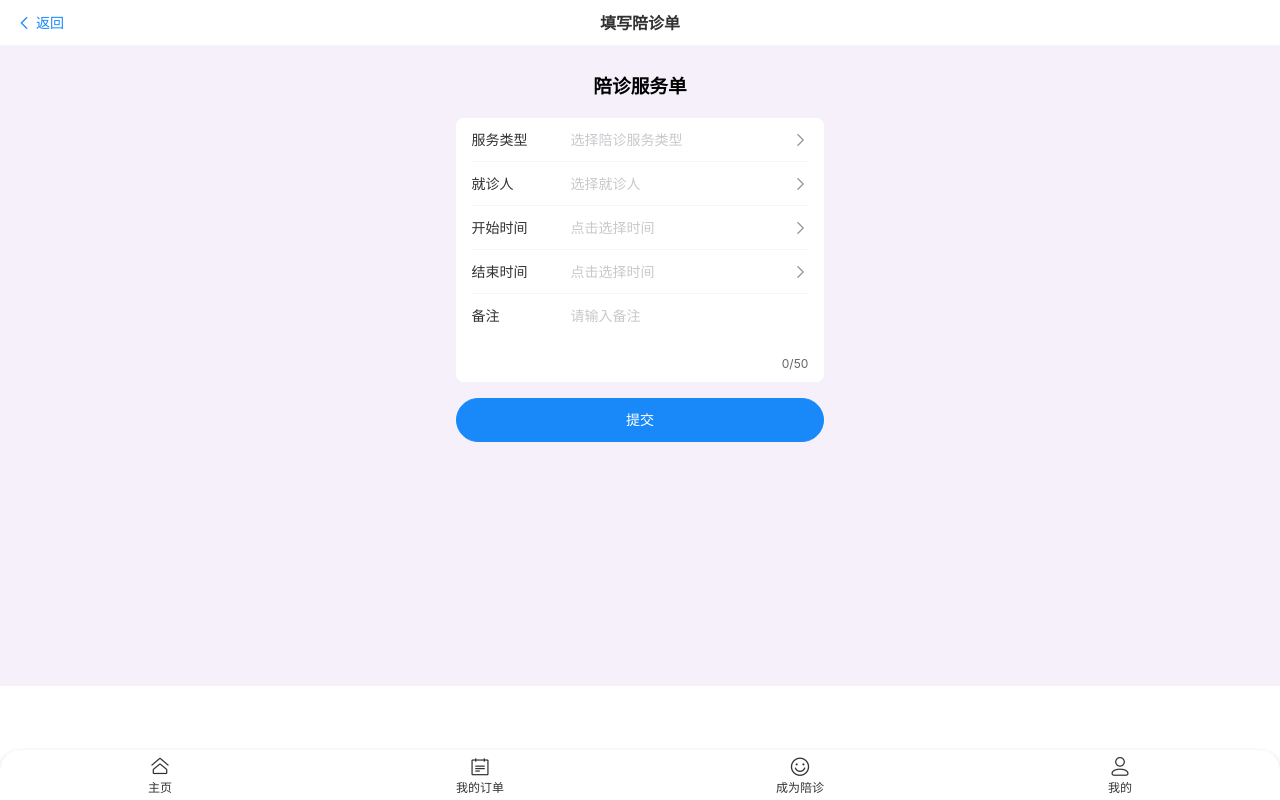
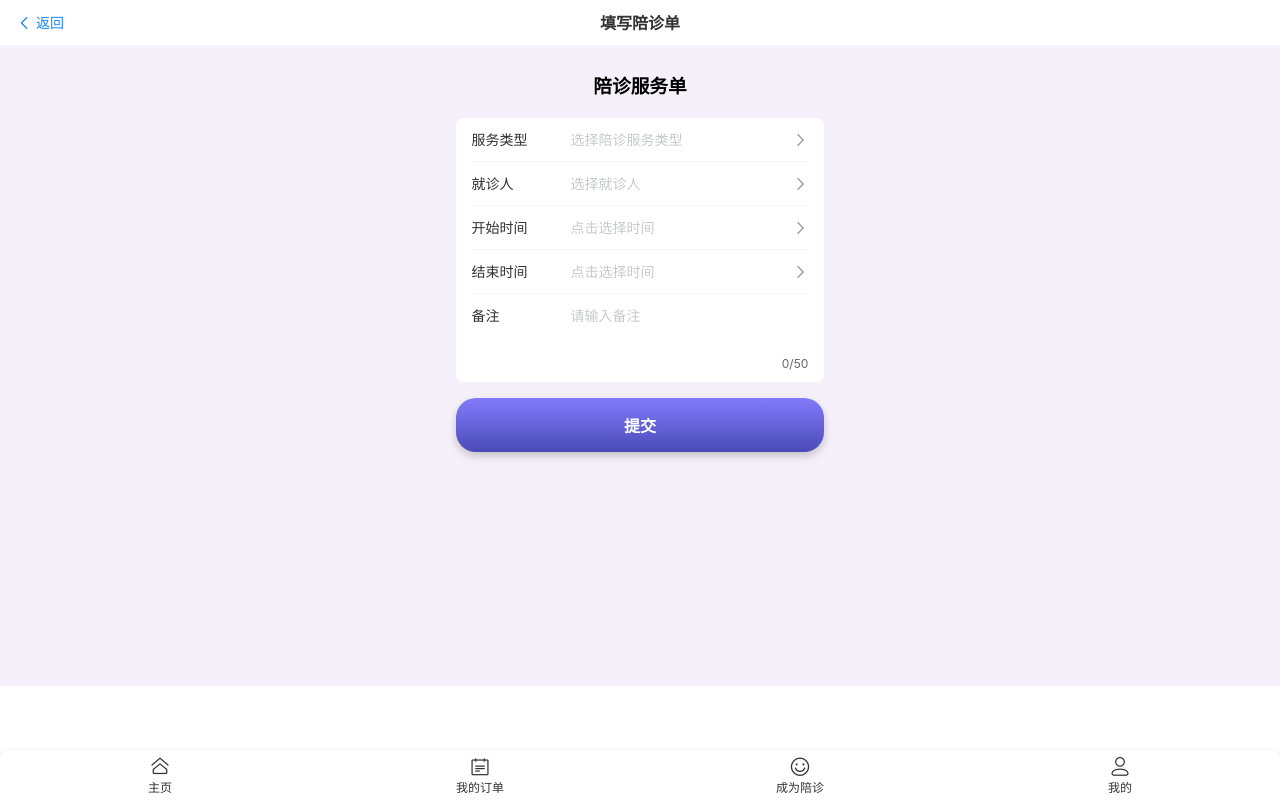
Before and after one commit to ROBINRUGAN/healthdb, a Vue app: page /iwant in a window 1280 px wide. Built offline with nearby package versions, Linux system fonts and the light colour scheme.

Commit message:
fix: 修改样式效果和页面自动置顶

```diff
--- a/src/App.vue
+++ b/src/App.vue
@@ -20,11 +20,11 @@ import { RouterLink, RouterView } from 'vue-router'
   box-sizing: border-box;
 }
 .van-tabbar--fixed {
-  border-radius: 20px 20px 0 0 !important;
+  border-radius: 10px 10px 0 0 !important;
   box-shadow: 0 2px 5px rgba(0, 0, 0, 0.2) !important;
 }
 .van-tabbar-item {
-  border-radius: 20px !important;
+  border-radius: 10px !important;
 }
 .van-hairline--top-bottom:after,
 .van-hairline-unset--top-bottom:after {
--- a/src/router/index.ts
+++ b/src/router/index.ts
@@ -51,7 +51,11 @@ const router = createRouter({
       path: '/register',
       component: RegisterView
     }
-  ]
+  ],
+  scrollBehavior(to, from, savedPosition) {
+    // 总是滚动到顶部
+    return { top: 0 }
+  }
 })
 
 export default router
--- a/src/views/HospView.vue
+++ b/src/views/HospView.vue
@@ -1,9 +1,6 @@
 <script setup lang="ts">
 import router from '@/router'
 import { onMounted } from 'vue'
-onMounted(() => {
-  window.scrollTo({ top: 0, behavior: 'smooth' })
-})
 </script>
 <template>
   <van-nav-bar title="医院详情" left-text="返回" left-arrow @click-left="$router.go(-1)" />
--- a/src/views/IWantView.vue
+++ b/src/views/IWantView.vue
@@ -5,9 +5,7 @@ const serviceResult = ref('')
 const patientResult = ref('')
 const dateResult = ref('')
 const endDateResult = ref('')
-onMounted(() => {
-  window.scrollTo({ top: 0, behavior: 'smooth' })
-})
+
 const showServicePicker = ref(false)
 const ServiceColumns = [
   { text: '普通服务', value: 'normal' },
@@ -101,6 +99,7 @@ const onSubmit = (values: any) => {
         />
         <van-popup v-model:show="showServicePicker" position="bottom">
           <van-picker
+            title="服务类型"
             :columns="ServiceColumns"
             @confirm="onServiceConfirm"
             @cancel="showServicePicker = false"
@@ -185,7 +184,7 @@ const onSubmit = (values: any) => {
         />
       </van-cell-group>
       <div style="margin: 16px">
-        <van-button round block type="primary" native-type="submit"> 提交 </van-button>
+        <button @click="onSubmit" class="select">提交</button>
       </div>
     </van-form>
   </div>
@@ -207,4 +206,19 @@ h3 {
   margin-top: 10px;
   margin-bottom: 20px;
 }
+.select {
+  width: 100%;
+  padding: 15px 20px;
+  font-size: 16px;
+  font-weight: bold;
+  color: white;
+  background-image: linear-gradient(to bottom, rgb(130, 123, 252), rgb(74, 75, 183));
+  border: none;
+  border-radius: 20px;
+  text-align: center;
+  box-shadow: 0 4px 8px rgba(0, 0, 0, 0.2);
+}
+:deep(.van-popup) {
+  border-radius: 20px 20px 0 0 !important;
+}
 </style>
--- a/src/views/LoginView.vue
+++ b/src/views/LoginView.vue
@@ -2,9 +2,7 @@
 import { ref, onMounted } from 'vue'
 import router from '@/router'
 import { showLoadingToast } from 'vant'
-onMounted(() => {
-  window.scrollTo({ top: 0, behavior: 'smooth' })
-})
+
 const phone = ref('')
 const password = ref('')
 const login = () => {
--- a/src/views/RegisterView.vue
+++ b/src/views/RegisterView.vue
@@ -2,9 +2,7 @@
 import { ref, onMounted } from 'vue'
 import router from '@/router'
 import { showLoadingToast } from 'vant'
-onMounted(() => {
-  window.scrollTo({ top: 0, behavior: 'smooth' })
-})
+
 const phone = ref('')
 const password = ref('')
 const register = () => {
--- a/src/views/SearchView.vue
+++ b/src/views/SearchView.vue
@@ -4,9 +4,7 @@ import { ref } from 'vue'
 import { useRoute } from 'vue-router'
 import { onMounted } from 'vue'
 import router from '@/router'
-onMounted(() => {
-  window.scrollTo({ top: 0, behavior: 'smooth' })
-})
+
 const route = useRoute()
 // 确保value始终为字符串类型，如果route.query.keyword是数组或未定义，则默认为空字符串
 const value = ref(typeof route.query.keyword === 'string' ? route.query.keyword : '')
```
